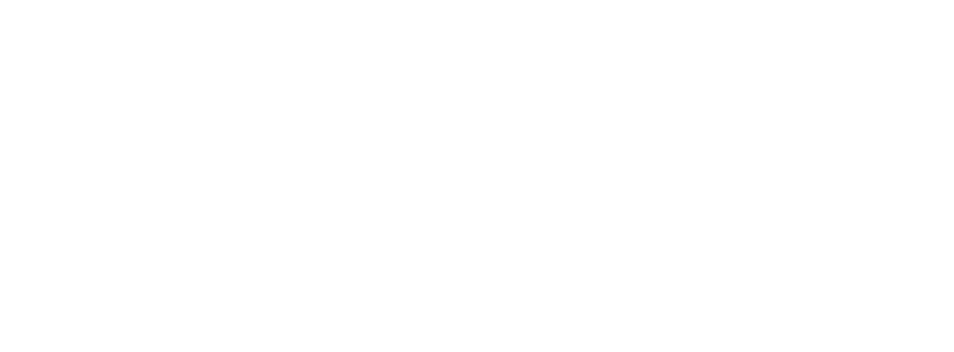
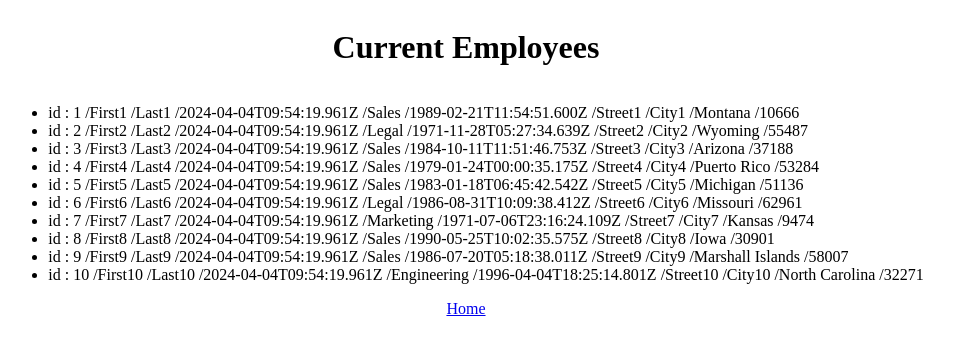
Before and after one commit to MeTuseL/HRnet, a React (Create React App) app: page /HRnet/employeelist in a window 1280 px wide. Shown: the top 352 px of the page, without its empty margins (174-1128 px from the left). Built offline with nearby package versions, Linux system fonts and the light colour scheme.

Commit message:
feat: add employee list page

```diff
--- a/src/pages/EmployeeList/index.jsx
+++ b/src/pages/EmployeeList/index.jsx
@@ -1,6 +1,30 @@
-function EmployeeList(){
+import { useSelector } from 'react-redux'
+import { Link } from 'react-router-dom'
+import { selectListUsers } from '../../__features__/user'
+
+function EmployeeList() {
+    const listUsers = useSelector(selectListUsers)
     return (
-        <></>
+        <>
+            <div id="employee-div" className="container">
+                <h1>Current Employees</h1>
+                {/* componant pluging table*/}
+                <ul className="listEmployee">
+                    {listUsers.map((user, index) => (
+                        <li key={index} id={`${user}-${index}`}>
+                            {`id : ${user.id}
+                            /${user.firstName} /${user.lastName}
+                            /${user.startDate} /${user.department}
+                            /${user.dateOfBirth} /${user.street}
+                            /${user.city} /${user.state.name}
+                            /${user.zipCode}`}
+                        </li>
+                    ))}
+                </ul>
+
+                <Link to="/">Home</Link>
+            </div>
+        </>
     )
 }
 export default EmployeeList
```
